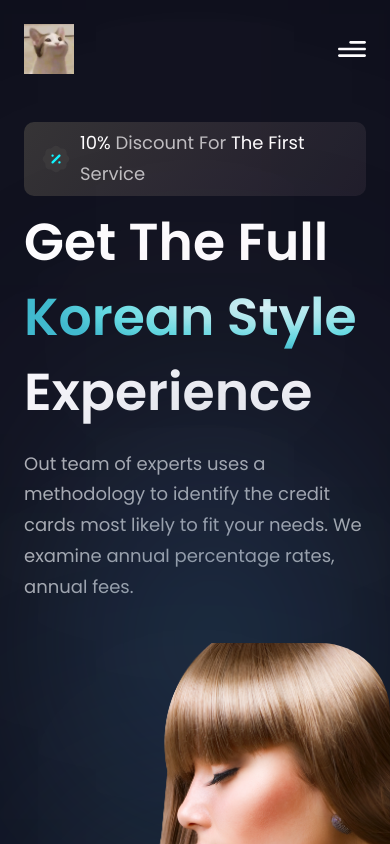
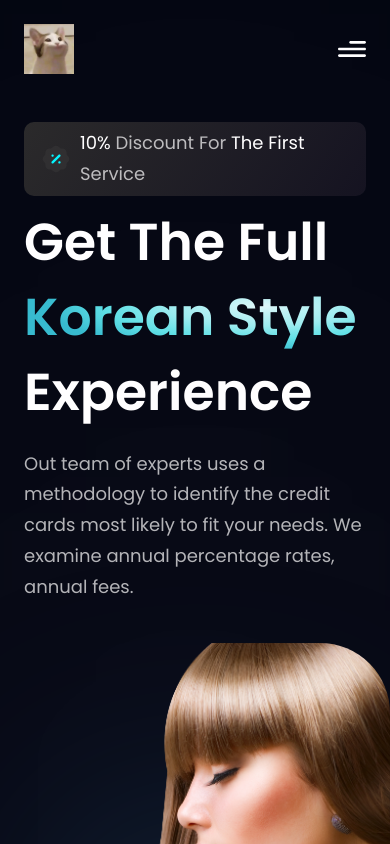
Before and after one commit to koolung/bank_modern_app, a React (Vite) app in the folder bank_modern_app/: page / in a window 390 px wide. Shown: the top 844 px of the page. Built offline with nearby package versions, Linux system fonts and the light colour scheme.

Commit message:
mobile version navbar not working fixed

```diff
--- a/bank_modern_app/src/components/Hero.jsx
+++ b/bank_modern_app/src/components/Hero.jsx
@@ -63,9 +63,6 @@ const Hero = () => (
     </div>
 
     <div className={`ss:hidden ${styles.flexCenter}`}>
-      <div className="absolute z-[0] w-[40%] h-[35%] top-0 pink__gradient" />
-      <div className="absolute z-[1] w-[80%] h-[80%] rounded-full bottom-40 white__gradient" />
-      <div className="absolute z-[0] w-[50%] h-[50%] right-20 bottom-20 blue__gradient" />
       <ContactUsNow />
     </div>
   </section>
```
